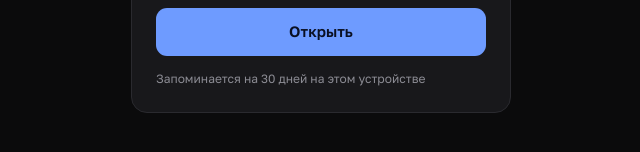
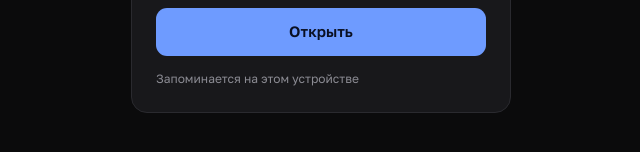
Before and after one commit to Alex-Vorobyov/artifacts, a plain HTML site: page iis-3/index.html in a window 1280 px wide. Shown: the part 448-600 px from the top of the page, 319-959 px from the left. Drawn offline with Linux system fonts and the light colour scheme.

Commit message:
gate: unlock persists with no expiry

```diff
--- a/iis-3/index.html
+++ b/iis-3/index.html
@@ -261,8 +261,7 @@ function vaultGate(VAULT, cfg, onOpen){
   const b64d=s=>Uint8Array.from(atob(s),c=>c.charCodeAt(0));
   const b64e=b=>btoa(String.fromCharCode.apply(null,new Uint8Array(b)));
   const enc=new TextEncoder();
-  const TTL=cfg.ttl||30*24*3600*1000;
-  const saved=()=>{ try{ const s=JSON.parse(localStorage.getItem(cfg.store)||"null"); return (s&&s.exp>Date.now())?s:null; }catch(e){ return null; } };
+  const saved=()=>{ try{ const s=JSON.parse(localStorage.getItem(cfg.store)||"null"); return (s&&s.k)?s:null; }catch(e){ return null; } };
   const forget=()=>{ try{ localStorage.removeItem(cfg.store); }catch(e){} };
   async function keyFromPass(pass){
     const base=await crypto.subtle.importKey("raw",enc.encode(pass),"PBKDF2",false,["deriveKey"]);
@@ -321,7 +320,7 @@ function vaultGate(VAULT, cfg, onOpen){
         const key=await keyFromPass(pass);
         const data=await openKey(key);
         const raw=await crypto.subtle.exportKey("raw",key);
-        try{ localStorage.setItem(cfg.store,JSON.stringify({k:b64e(raw),exp:Date.now()+TTL})); }catch(e){}
+        try{ localStorage.setItem(cfg.store,JSON.stringify({k:b64e(raw)})); }catch(e){}
         ov.remove(); onOpen(data);
       }catch(e){
         err.textContent=cfg.wrong||"Не подходит. Проверь фразу.";
@@ -731,7 +730,7 @@ const db={ doc:path=>({
   async update(patch){ store[path]=Object.assign({}, store[path], deep(patch)); persist(); emit(path); }
 })};
 vaultGate(VAULT,{store:"iis3-unlock-v1",title:"Портфель закрыт",sub:"Введи пароль-фразу, чтобы открыть табло ИИС-3.",
-  note:"Запоминается на 30 дней на этом устройстве",bg:"#0B0B0C",surface:"#18181B",line:"#2A2A2F",fg:"#F4F4F5",
+  note:"Запоминается на этом устройстве",bg:"#0B0B0C",surface:"#18181B",line:"#2A2A2F",fg:"#F4F4F5",
   muted:"#8C8C94",accent:"#6E9BFF",accentInk:"#0A1023",err:"#F0605A",fieldBg:"#222226",font:"'Golos Text',system-ui,sans-serif"},
   data=>{
     SEED=data;
```
Also changed, not shown: vietnam/index.html (+3 -4 lines).
